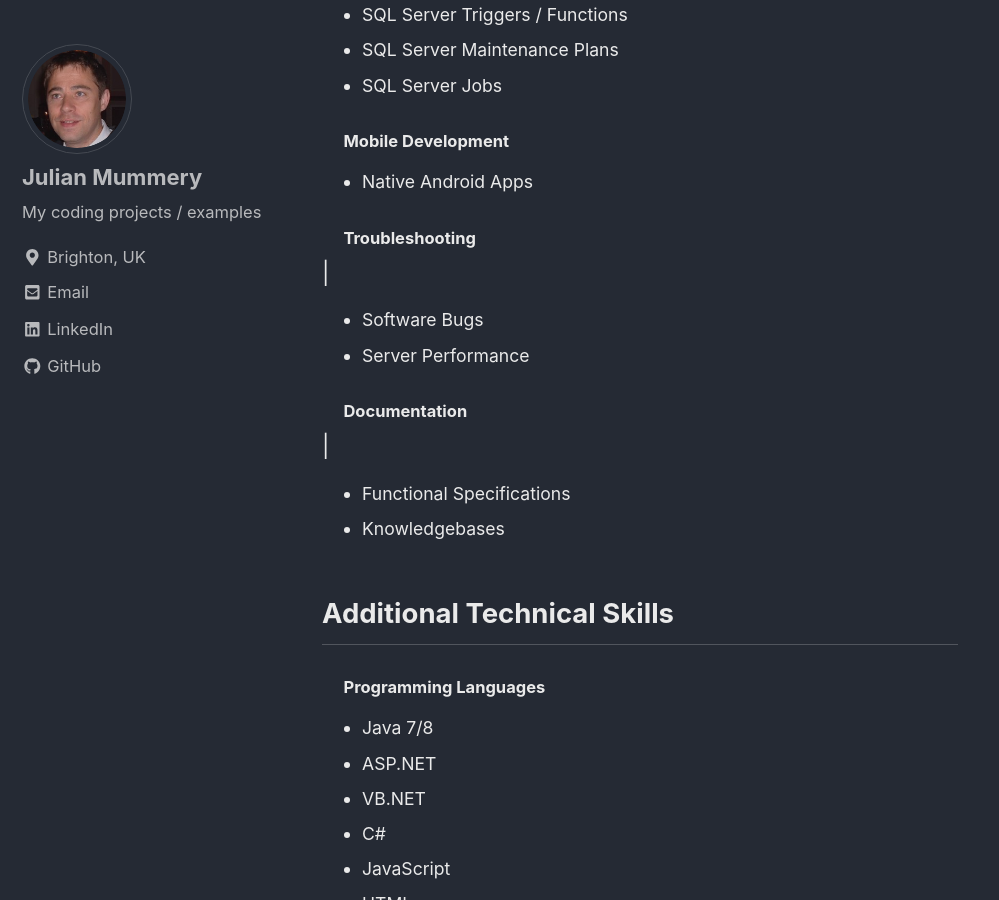
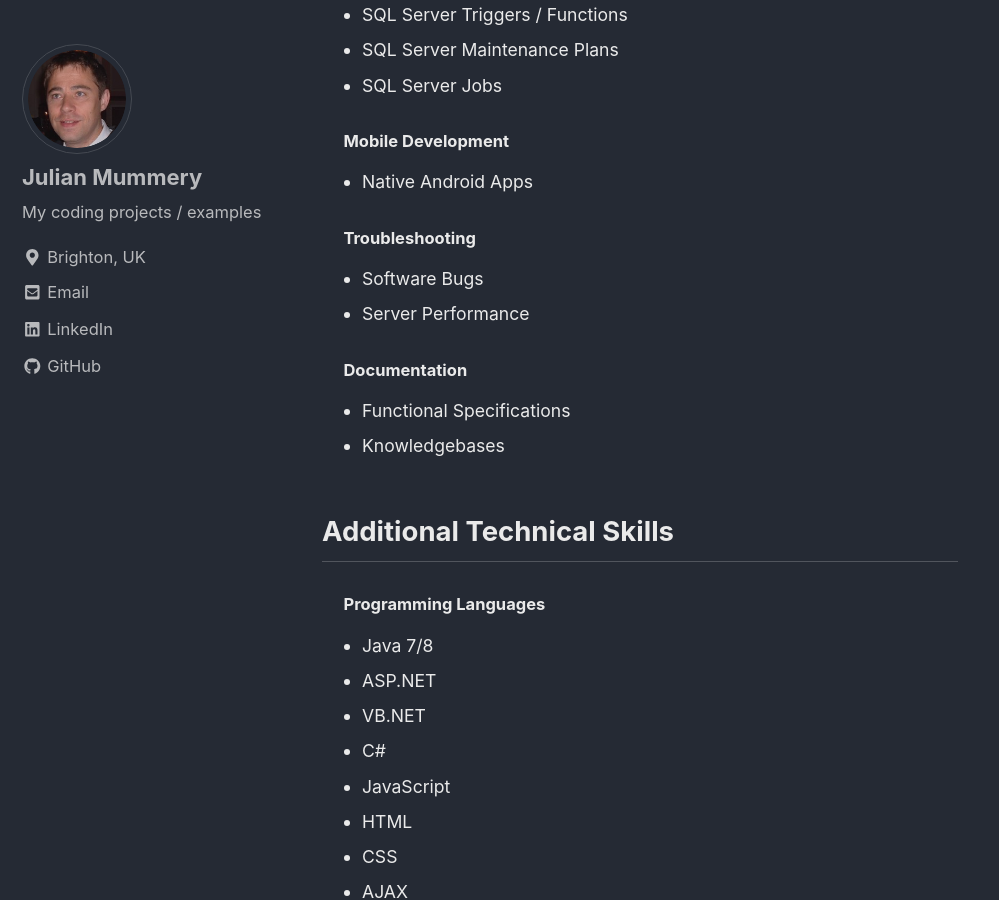
Before and after one commit to julianmummery/julianmummery.github.io, a Jekyll site: the page built from _pages/about.md, in a window 1280 px wide and 900 px high, scrolled down 2263 px. Shown: the whole window, without its empty margins (0-999 px from the left). Built offline with Jekyll 4.4.1, drawn with Linux system fonts in a browser that asks for light colours; nearby versions of some CDN libraries.

Commit message:
Update about.md

```diff
--- a/_pages/about.md
+++ b/_pages/about.md
@@ -50,12 +50,12 @@ For more specific information about the businesses I have worked for along with
 <ul style="font-size:0.80em;">
     <li>Native Android Apps</li>
 </ul>
-<h5 style="padding-left:1.3em;">Troubleshooting</h5>|
+<h5 style="padding-left:1.3em;">Troubleshooting</h5>
 <ul style="font-size:0.80em;">
     <li>Software Bugs</li>
     <li>Server Performance</li>
 </ul>
-<h5 style="padding-left:1.3em;">Documentation</h5>|
+<h5 style="padding-left:1.3em;">Documentation</h5>
 <ul style="font-size:0.80em;">
     <li>Functional Specifications</li>
     <li>Knowledgebases</li>
```
